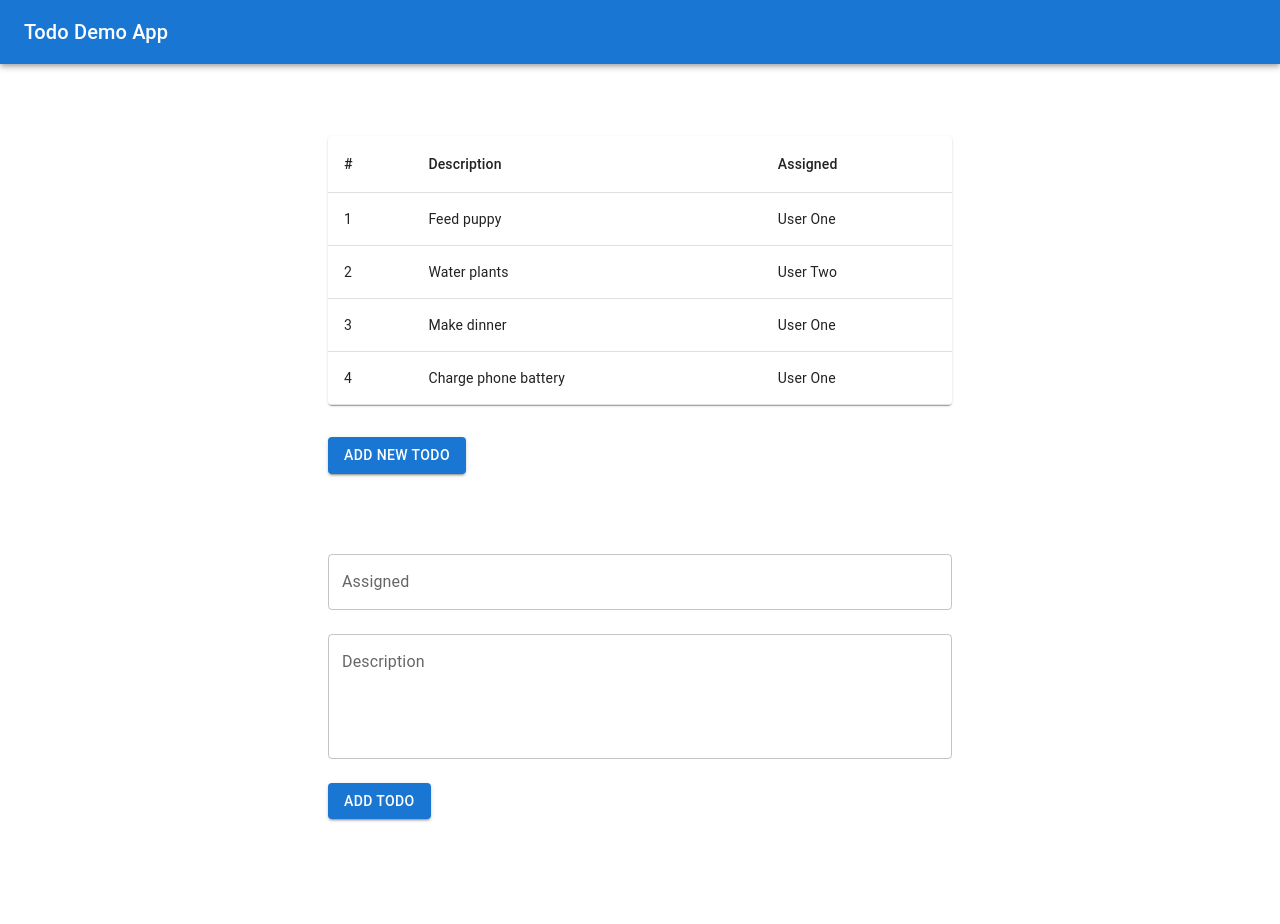
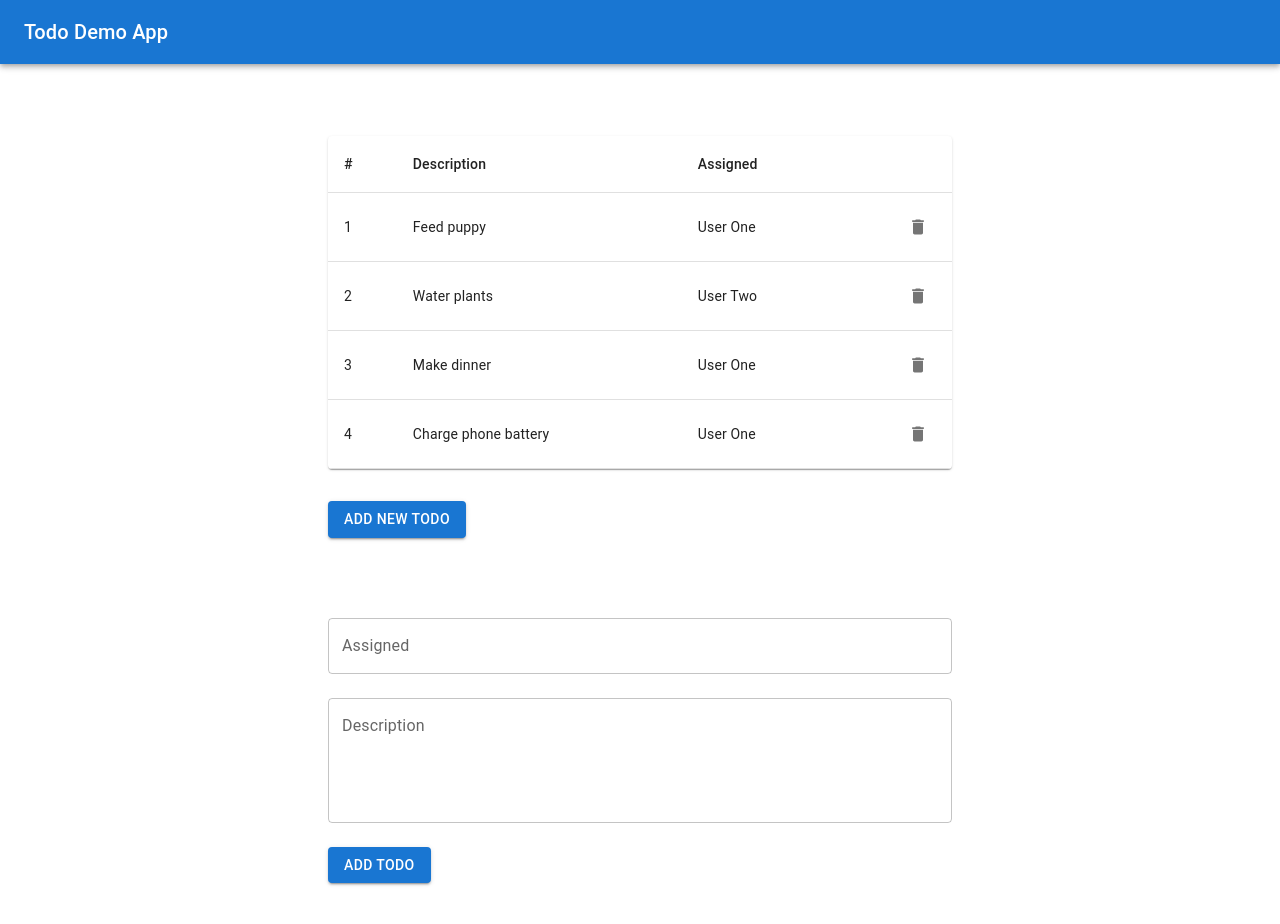
Before and after one commit to rossilor95/todo-demo, a React (Vite) app: page / in a window 1280 px wide. Shown: the top 924 px of the page. Before the commit the page ends 883 px from the top, so only its background shows below. Built offline with nearby package versions, Linux system fonts and the light colour scheme.

Commit message:
feat: delete feature + move Todo interface in a separate file

```diff
--- a/package.json
+++ b/package.json
@@ -11,6 +11,7 @@
   "dependencies": {
     "@emotion/react": "^11.10.5",
     "@emotion/styled": "^11.10.5",
+    "@mui/icons-material": "^5.11.0",
     "@mui/material": "^5.11.3",
     "nanoid": "^4.0.0",
     "react": "^18.2.0",
--- a/src/components/TodoDemoApp.tsx
+++ b/src/components/App.tsx
@@ -4,8 +4,9 @@ import Header from './Header';
 import { useState } from 'react';
 import NewTodoForm from './NewTodoForm';
 import { nanoid } from 'nanoid';
+import { Todo } from '../types/Todo';
 
-const TodoDemoApp = () => {
+const App = () => {
   const [todos, setTodos] = useState([
     { id: nanoid(), description: 'Feed puppy', assigned: 'User One' },
     { id: nanoid(), description: 'Water plants', assigned: 'User Two' },
@@ -14,30 +15,36 @@ const TodoDemoApp = () => {
   ]);
 
   const addTodo = (assigned: string, description: string) => {
-    const newTodo = {
+    const newTodo: Todo = {
       id: nanoid(),
       description: description,
       assigned: assigned,
     };
-    setTodos((todos) => [...todos, newTodo]);
+    setTodos(todos => [...todos, newTodo]);
   };
+
+  const deleteTodo = (id: string) => (
+    setTodos(todos.filter(todo => todo.id !== id))
+  );
 
   return (
     <>
       <Header/>
       <Box mx={40} my={8}>
         <Stack spacing={4}>
-          <TodoTable todos={todos}/>
+          <TodoTable todos={todos} deleteTodo={deleteTodo}/>
           <Stack flexDirection="row">
             <Button variant="contained">
               Add new todo
             </Button>
           </Stack>
         </Stack>
-        <NewTodoForm addTodo={addTodo}/>
+        <NewTodoForm
+          addTodo={addTodo}
+        />
       </Box>
     </>
   );
 };
 
-export default TodoDemoApp;
+export default App;
--- a/src/components/TodoTable.tsx
+++ b/src/components/TodoTable.tsx
@@ -1,4 +1,5 @@
 import {
+  IconButton,
   Paper,
   Table,
   TableBody,
@@ -7,19 +8,19 @@ import {
   TableHead,
   TableRow,
 } from '@mui/material';
-import { FC } from 'react';
+import React, { FC } from 'react';
+import { Delete } from '@mui/icons-material';
+import { Todo } from '../types/Todo';
 
-interface Todo {
-  id: string;
-  description: string;
-  assigned: string;
-}
+
 
 interface TodoTableProps {
   todos: Todo[];
+  deleteTodo: (id: string) => void;
+  // editTodo: (id: string) => void;
 }
 
-const TodoTable: FC<TodoTableProps> = ({ todos }) => {
+const TodoTable: FC<TodoTableProps> = ({ todos, deleteTodo }) => {
   return (
     <TableContainer component={Paper}>
       <Table aria-label="Todo table">
@@ -29,6 +30,7 @@ const TodoTable: FC<TodoTableProps> = ({ todos }) => {
             <TableCell>#</TableCell>
             <TableCell>Description</TableCell>
             <TableCell>Assigned</TableCell>
+            <TableCell></TableCell>
           </TableRow>
         </TableHead>
 
@@ -39,9 +41,15 @@ const TodoTable: FC<TodoTableProps> = ({ todos }) => {
                 <TableCell>{index + 1}</TableCell>
                 <TableCell>{todo.description}</TableCell>
                 <TableCell>{todo.assigned}</TableCell>
+                <TableCell align="right">
+                  <IconButton onClick={() => deleteTodo(todo.id)}>
+                    <Delete fontSize="small"/>
+                  </IconButton>
+                </TableCell>
               </TableRow>,
             )
           }
+
         </TableBody>
       </Table>
     </TableContainer>
--- a/src/main.tsx
+++ b/src/main.tsx
@@ -1,9 +1,9 @@
 import React from 'react'
 import ReactDOM from 'react-dom/client'
-import TodoDemoApp from './components/TodoDemoApp'
+import App from './components/App'
 
 ReactDOM.createRoot(document.getElementById('root') as HTMLElement).render(
   <React.StrictMode>
-    <TodoDemoApp/>
+    <App />
   </React.StrictMode>,
 )
--- /dev/null
+++ b/src/types/Todo.ts
@@ -0,0 +1,5 @@
+export interface Todo {
+  id: string;
+  description: string;
+  assigned: string;
+}
```
Also changed, not shown: 1 other file (tests, documents, lock files or other folders).
